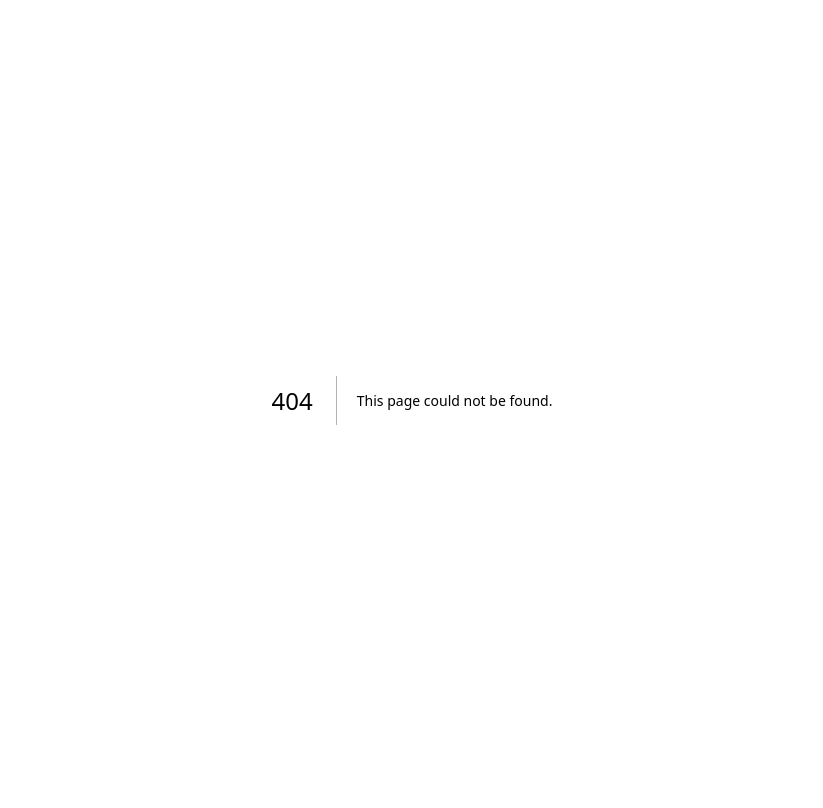
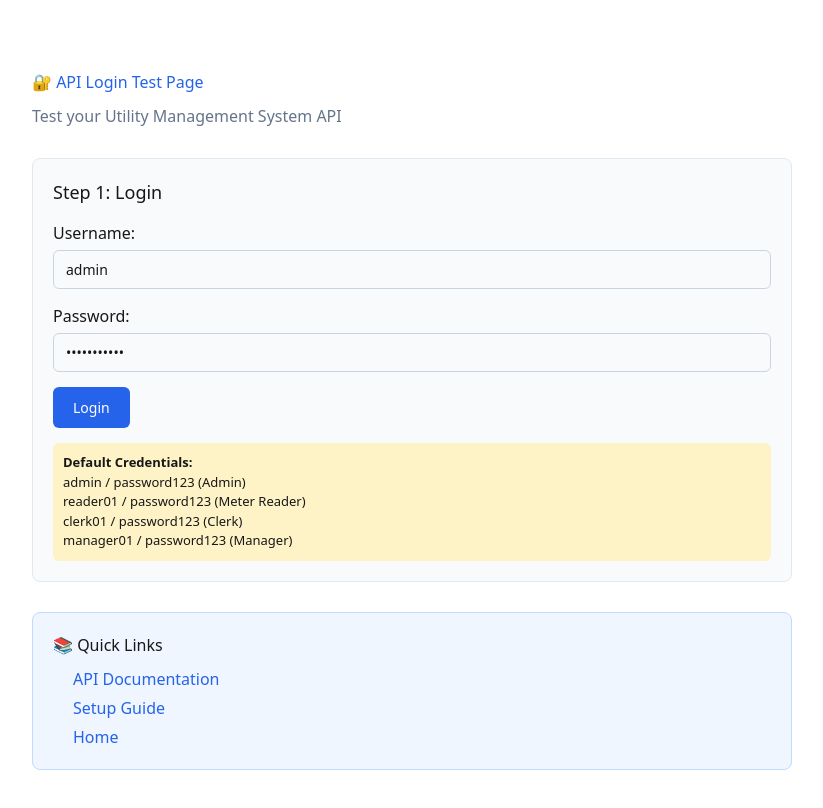
Before and after one commit to 0xAlphas/utility-management-system, a Next.js app: page /test-login in a window 1280 px wide. Before the commit this address had no page. Shown: the top 808 px of the page, without its empty margins (228-1051 px from the left). Built offline with nearby package versions, Linux system fonts and the light colour scheme.

Commit message:
feat: create a test-login page to verify db acions

```diff
--- /dev/null
+++ b/src/app/test-login/page.tsx
@@ -0,0 +1,327 @@
+'use client';
+
+import { useState } from 'react';
+
+export default function TestLoginPage() {
+  const [username, setUsername] = useState('admin');
+  const [password, setPassword] = useState('password123');
+  const [loading, setLoading] = useState(false);
+  const [response, setResponse] = useState<any>(null);
+  const [error, setError] = useState('');
+  const [token, setToken] = useState('');
+  const [testEndpoint, setTestEndpoint] = useState('/api/customers');
+  const [testResponse, setTestResponse] = useState<any>(null);
+
+  const handleLogin = async (e: React.FormEvent) => {
+    e.preventDefault();
+    setLoading(true);
+    setError('');
+    setResponse(null);
+    setToken('');
+
+    try {
+      const res = await fetch('/api/auth/login', {
+        method: 'POST',
+        headers: {
+          'Content-Type': 'application/json',
+        },
+        body: JSON.stringify({ username, password }),
+      });
+
+      const data = await res.json();
+
+      if (res.ok) {
+        setResponse(data);
+        setToken(data.token);
+      } else {
+        setError(data.error || 'Login failed');
+      }
+    } catch (err) {
+      setError('Network error: ' + (err as Error).message);
+    } finally {
+      setLoading(false);
+    }
+  };
+
+  const testAPI = async () => {
+    if (!token) {
+      setError('Please login first to get a token');
+      return;
+    }
+
+    setLoading(true);
+    setTestResponse(null);
+    setError('');
+
+    try {
+      const res = await fetch(testEndpoint, {
+        headers: {
+          'Authorization': `Bearer ${token}`,
+        },
+      });
+
+      const data = await res.json();
+      setTestResponse(data);
+    } catch (err) {
+      setError('API test error: ' + (err as Error).message);
+    } finally {
+      setLoading(false);
+    }
+  };
+
+  return (
+    <div style={{
+      maxWidth: '800px',
+      margin: '50px auto',
+      padding: '20px',
+      fontFamily: 'system-ui, -apple-system, sans-serif'
+    }}>
+      <h1 style={{ color: '#2563eb', marginBottom: '10px' }}>
+        🔐 API Login Test Page
+      </h1>
+      <p style={{ color: '#64748b', marginBottom: '30px' }}>
+        Test your Utility Management System API
+      </p>
+
+      {/* Login Form */}
+      <div style={{
+        backgroundColor: '#f8fafc',
+        padding: '20px',
+        borderRadius: '8px',
+        marginBottom: '20px',
+        border: '1px solid #e2e8f0'
+      }}>
+        <h2 style={{ fontSize: '18px', marginBottom: '15px' }}>Step 1: Login</h2>
+        <form onSubmit={handleLogin}>
+          <div style={{ marginBottom: '15px' }}>
+            <label style={{ display: 'block', marginBottom: '5px', fontWeight: '500' }}>
+              Username:
+            </label>
+            <input
+              type="text"
+              value={username}
+              onChange={(e) => setUsername(e.target.value)}
+              style={{
+                width: '100%',
+                padding: '8px 12px',
+                borderRadius: '6px',
+                border: '1px solid #cbd5e1',
+                fontSize: '14px'
+              }}
+            />
+          </div>
+          <div style={{ marginBottom: '15px' }}>
+            <label style={{ display: 'block', marginBottom: '5px', fontWeight: '500' }}>
+              Password:
+            </label>
+            <input
+              type="password"
+              value={password}
+              onChange={(e) => setPassword(e.target.value)}
+              style={{
+                width: '100%',
+                padding: '8px 12px',
+                borderRadius: '6px',
+                border: '1px solid #cbd5e1',
+                fontSize: '14px'
+              }}
+            />
+          </div>
+          <button
+            type="submit"
+            disabled={loading}
+            style={{
+              backgroundColor: '#2563eb',
+              color: 'white',
+              padding: '10px 20px',
+              borderRadius: '6px',
+              border: 'none',
+              cursor: loading ? 'not-allowed' : 'pointer',
+              fontSize: '14px',
+              fontWeight: '500',
+              opacity: loading ? 0.6 : 1
+            }}
+          >
+            {loading ? 'Loading...' : 'Login'}
+          </button>
+        </form>
+
+        <div style={{
+          marginTop: '15px',
+          padding: '10px',
+          backgroundColor: '#fef3c7',
+          borderRadius: '6px',
+          fontSize: '13px'
+        }}>
+          <strong>Default Credentials:</strong><br />
+          admin / password123 (Admin)<br />
+          reader01 / password123 (Meter Reader)<br />
+          clerk01 / password123 (Clerk)<br />
+          manager01 / password123 (Manager)
+        </div>
+      </div>
+
+      {/* Error Display */}
+      {error && (
+        <div style={{
+          backgroundColor: '#fef2f2',
+          color: '#991b1b',
+          padding: '15px',
+          borderRadius: '8px',
+          marginBottom: '20px',
+          border: '1px solid #fecaca'
+        }}>
+          ❌ {error}
+        </div>
+      )}
+
+      {/* Login Response */}
+      {response && (
+        <div style={{
+          backgroundColor: '#f0fdf4',
+          padding: '20px',
+          borderRadius: '8px',
+          marginBottom: '20px',
+          border: '1px solid #bbf7d0'
+        }}>
+          <h2 style={{ fontSize: '18px', marginBottom: '15px', color: '#166534' }}>
+            ✅ Login Successful!
+          </h2>
+          <div style={{ marginBottom: '10px' }}>
+            <strong>User:</strong> {response.user.name} ({response.user.role})
+          </div>
+          <div style={{ marginBottom: '10px' }}>
+            <strong>Username:</strong> {response.user.username}
+          </div>
+          <div style={{ marginBottom: '10px' }}>
+            <strong>Email:</strong> {response.user.email}
+          </div>
+          <div style={{ marginTop: '15px' }}>
+            <strong>JWT Token:</strong>
+            <pre style={{
+              backgroundColor: '#1e293b',
+              color: '#10b981',
+              padding: '10px',
+              borderRadius: '6px',
+              overflow: 'auto',
+              fontSize: '11px',
+              marginTop: '5px'
+            }}>
+              {token}
+            </pre>
+          </div>
+        </div>
+      )}
+
+      {/* Test Other APIs */}
+      {token && (
+        <div style={{
+          backgroundColor: '#f8fafc',
+          padding: '20px',
+          borderRadius: '8px',
+          marginBottom: '20px',
+          border: '1px solid #e2e8f0'
+        }}>
+          <h2 style={{ fontSize: '18px', marginBottom: '15px' }}>
+            Step 2: Test Other API Endpoints
+          </h2>
+          <div style={{ marginBottom: '15px' }}>
+            <label style={{ display: 'block', marginBottom: '5px', fontWeight: '500' }}>
+              Select Endpoint:
+            </label>
+            <select
+              value={testEndpoint}
+              onChange={(e) => setTestEndpoint(e.target.value)}
+              style={{
+                width: '100%',
+                padding: '8px 12px',
+                borderRadius: '6px',
+                border: '1px solid #cbd5e1',
+                fontSize: '14px'
+              }}
+            >
+              <option value="/api/customers">GET /api/customers</option>
+              <option value="/api/meters">GET /api/meters</option>
+              <option value="/api/readings">GET /api/readings</option>
+              <option value="/api/tariffs">GET /api/tariffs</option>
+              <option value="/api/bills">GET /api/bills</option>
+              <option value="/api/payments">GET /api/payments</option>
+              <option value="/api/staff">GET /api/staff</option>
+              <option value="/api/reports/dashboard">GET /api/reports/dashboard</option>
+            </select>
+          </div>
+          <button
+            onClick={testAPI}
+            disabled={loading}
+            style={{
+              backgroundColor: '#059669',
+              color: 'white',
+              padding: '10px 20px',
+              borderRadius: '6px',
+              border: 'none',
+              cursor: loading ? 'not-allowed' : 'pointer',
+              fontSize: '14px',
+              fontWeight: '500',
+              opacity: loading ? 0.6 : 1
+            }}
+          >
+            {loading ? 'Loading...' : 'Test API'}
+          </button>
+        </div>
+      )}
+
+      {/* API Test Response */}
+      {testResponse && (
+        <div style={{
+          backgroundColor: '#f8fafc',
+          padding: '20px',
+          borderRadius: '8px',
+          border: '1px solid #e2e8f0'
+        }}>
+          <h2 style={{ fontSize: '18px', marginBottom: '15px' }}>
+            📊 API Response
+          </h2>
+          <pre style={{
+            backgroundColor: '#1e293b',
+            color: '#94a3b8',
+            padding: '15px',
+            borderRadius: '6px',
+            overflow: 'auto',
+            fontSize: '12px',
+            maxHeight: '500px'
+          }}>
+            {JSON.stringify(testResponse, null, 2)}
+          </pre>
+        </div>
+      )}
+
+      {/* Quick Links */}
+      <div style={{
+        marginTop: '30px',
+        padding: '20px',
+        backgroundColor: '#eff6ff',
+        borderRadius: '8px',
+        border: '1px solid #bfdbfe'
+      }}>
+        <h3 style={{ fontSize: '16px', marginBottom: '10px' }}>📚 Quick Links</h3>
+        <ul style={{ margin: 0, paddingLeft: '20px' }}>
+          <li style={{ marginBottom: '5px' }}>
+            <a href="/API_DOCUMENTATION.md" style={{ color: '#2563eb' }}>
+              API Documentation
+            </a>
+          </li>
+          <li style={{ marginBottom: '5px' }}>
+            <a href="/SETUP_GUIDE.md" style={{ color: '#2563eb' }}>
+              Setup Guide
+            </a>
+          </li>
+          <li>
+            <a href="/" style={{ color: '#2563eb' }}>
+              Home
+            </a>
+          </li>
+        </ul>
+      </div>
+    </div>
+  );
+}
```
Also changed, not shown: src/api/README.md (deleted).
